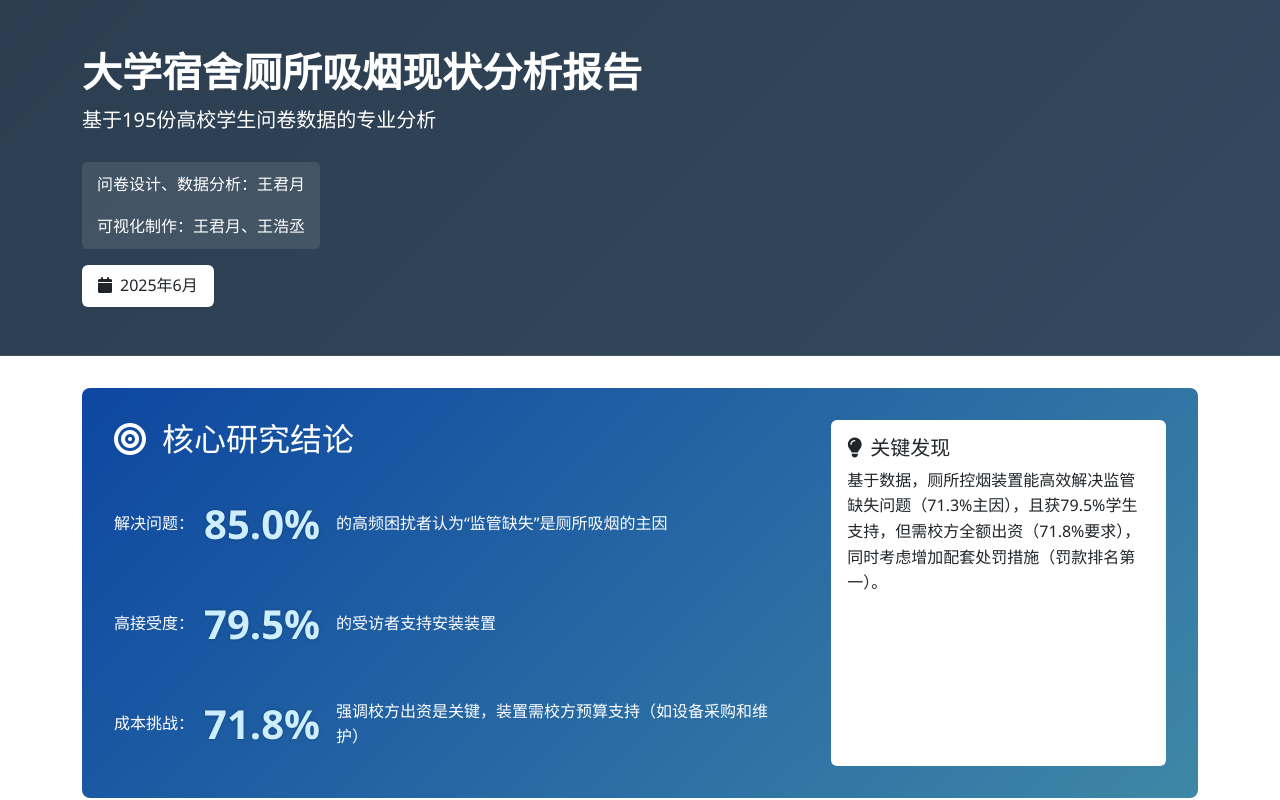
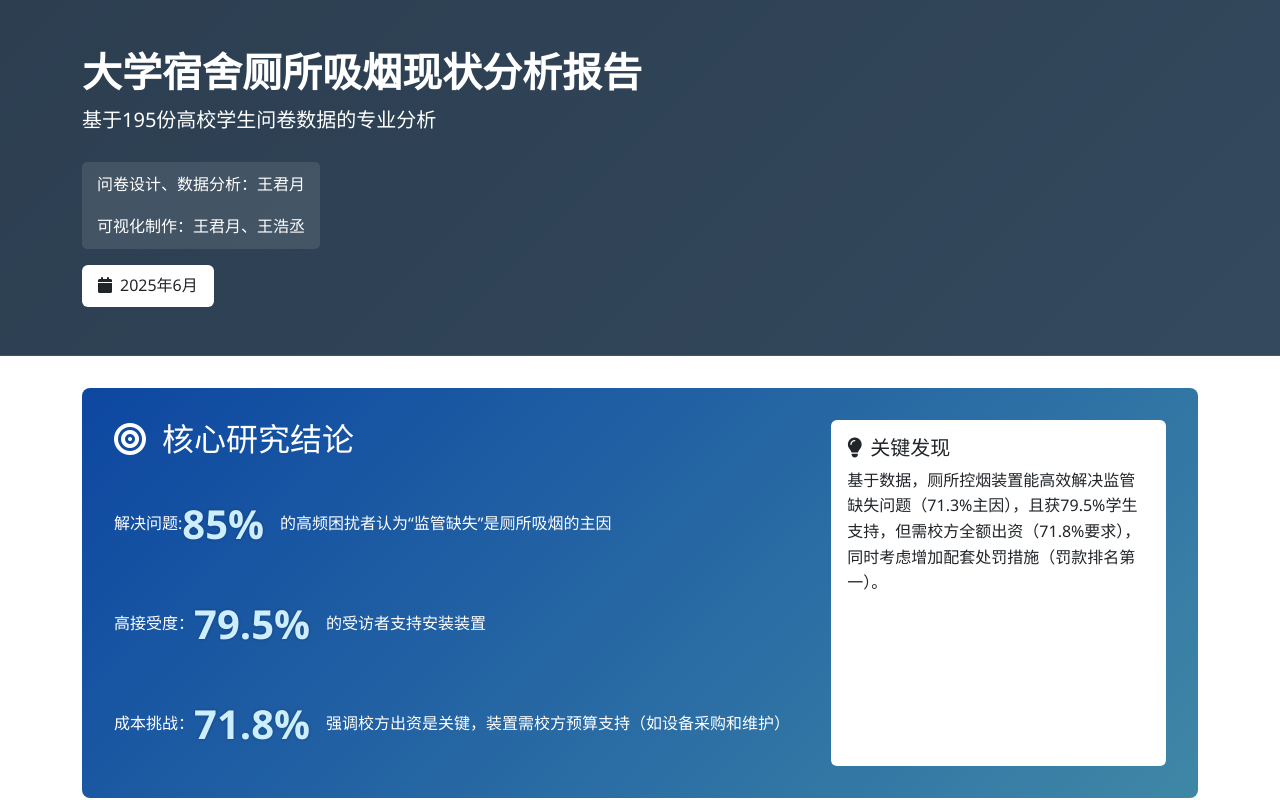
Before and after one commit to baijiao320/kongyan2025, a plain HTML site: page index.html in a window 1280 px wide. Shown: the top 800 px of the page. Drawn offline with nearby package versions, Linux system fonts and the light colour scheme.

Commit message:
Update index.html

```diff
--- a/index.html
+++ b/index.html
@@ -44,12 +44,6 @@
             border-left: 4px solid var(--accent-color);
             transition: transform 0.3s ease;
         }
-
-
-	.info-label {
-  		min-width: 90px;
-
-	}
 
         .stat-card:hover {
             transform: translateY(-5px);
@@ -270,17 +264,17 @@
                 <div class="col-md-8">
                     <h2 class="mb-4"><i class="fas fa-bullseye me-3"></i>核心研究结论</h2>
                     <div class="d-flex align-items-center mb-3">
-                        <div class="info-label">解决问题：</div>
-                        <div class="stat-number me-3">85.0%</div>
+                        <div>解决问题:</div>
+                        <div class="stat-number me-3">85%</div>
                         <div>的高频困扰者认为“监管缺失”是厕所吸烟的主因</div>
                     </div>
                     <div class="d-flex align-items-center mb-3">
-                         <div class="info-label">高接受度：</div>
+                         <div>高接受度：</div>
                          <div class="stat-number me-3">79.5%</div>
                          <div>的受访者支持安装装置</div>
                     </div>
-                    <div class="d-flex align-items-center me-3">
-                         <div class="info-label">成本挑战：</div>
+                    <div class="d-flex align-items-center">
+                         <div>成本挑战：</div>
                          <div class="stat-number me-3">71.8%</div>
                          <div>强调校方出资是关键，装置需校方预算支持（如设备采购和维护）</div>
                     </div>
```
